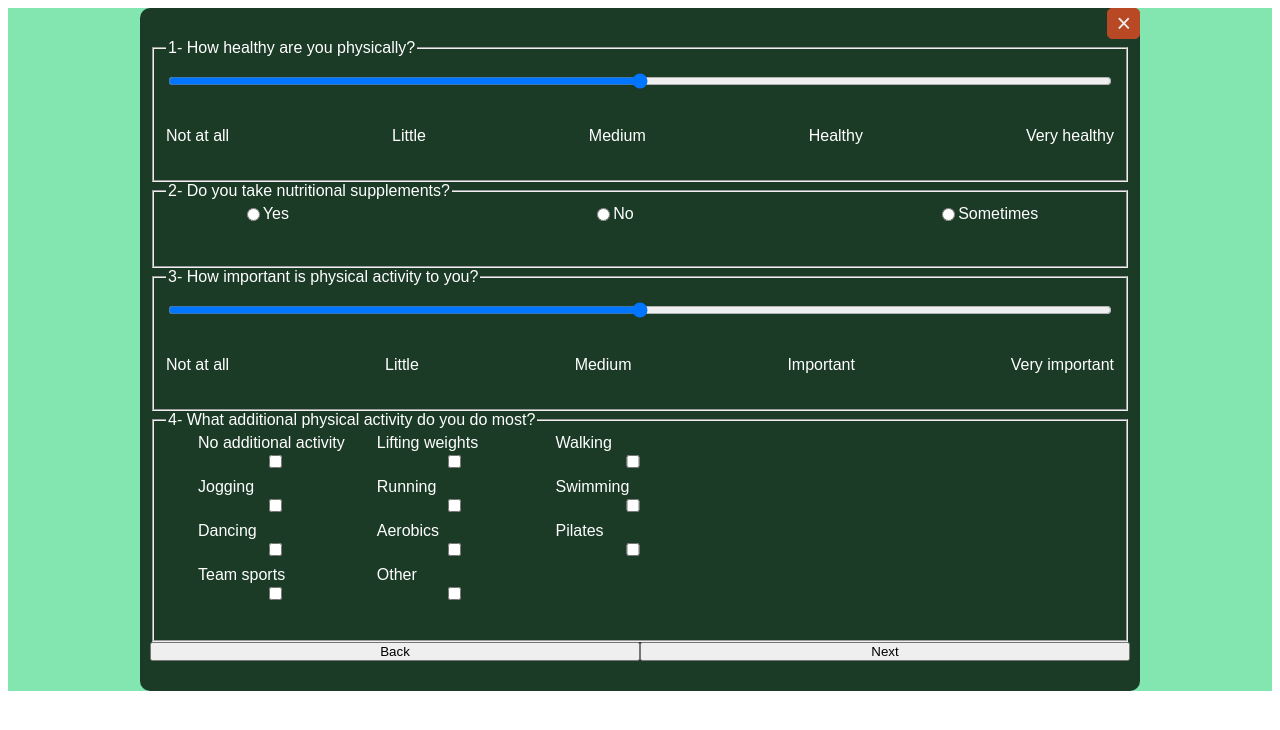
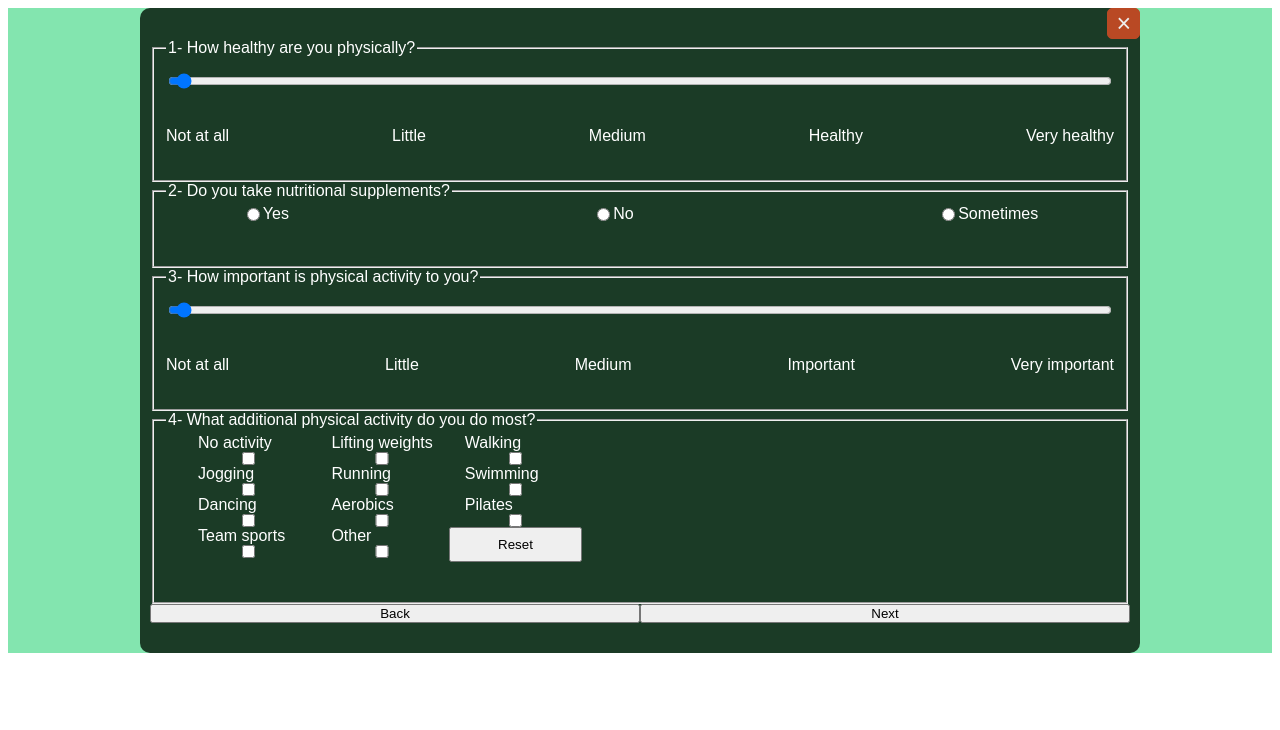
Before and after one commit to Ari-Ario/health-survey, a PHP site: page /form-one.php in a window 1280 px wide. Shown: the top 730 px of the page. Run offline with PHP 8.4, Linux system fonts and the light colour scheme.

Commit message:
at the beggining of  validation form

```diff
--- a/www/public/form-one.php
+++ b/www/public/form-one.php
@@ -23,12 +23,12 @@ if (session_status() === PHP_SESSION_NONE){
     <?php include_once "./components-form/close.php"; ?>
 
     <section class="form-section-one">
-      <form action="/components-form/form-one-to-two.php" method="POST">
+      <form name="form1" action="/components-form/form-one-to-two.php" method="POST">
 
       <fieldset class="fieldset">
         <legend>1- How healthy are you physically?</legend>
         <section class="field">
-          <input type="range" name="q1" id="q1" value="" min="0" max="4" >
+          <input type="range" name="q1" id="q1" min="0" max="100" value="0" required>
         </section>
         <section class="field">
           <label for="q1">Not at all</label>
@@ -43,7 +43,7 @@ if (session_status() === PHP_SESSION_NONE){
         <legend>2- Do you take nutritional supplements?</legend>
         <section class="field">
           <label for="q2" class="q2">
-            <input type="radio" name="q2" id="q2" value="yes" />Yes
+            <input type="radio" name="q2" id="q2" value="yes">Yes
           </label>
           <label for="q2" class="q2">
             <input type="radio" name="q2" id="q2" value="no" />No
@@ -57,7 +57,7 @@ if (session_status() === PHP_SESSION_NONE){
       <fieldset class="fieldset">
         <legend>3- How important is physical activity to you?</legend>
         <section class="field">
-          <input type="range" name="q3" id="q3" min="0" max="4"/>
+          <input type="range" name="q3" id="q3" min="0" max="100" value="0" required>
         </section>
         <section class="field">
           <label for="q3">Not at all</label>
@@ -68,52 +68,53 @@ if (session_status() === PHP_SESSION_NONE){
         </section>
       </fieldset>
 
-      <fieldset class="fieldset" >
+      <fieldset class="fieldset" id="checkboxes">
         <legend>4- What additional physical activity do you do most?</legend>
         <section class="field" id="fieldset4">
           <section class="q4-grid">
             <label for="q4" class="q4">
-              No additional activity<input type="checkbox" name="q4" id="q4" value="Yes" />
+              No activity<input type="checkbox" name="q4" class="q4" value="1" />
             </label>
             <label for="q4" class="q4">
-              Lifting weights <input type="checkbox" name="q4" id="q4" value="Yes" />
+              Lifting weights <input type="checkbox" name="q4" class="q4" value="1" />
             </label>
             <label for="q4" class="q4">
-              Walking <input type="checkbox" name="q4" id="q4" value="Yes" />
+              Walking <input type="checkbox" name="q4" class="q4" value="1" />
             </label>
           </section>
 
           <section class="q4-grid">
             <label for="q4" class="q4">
-              Jogging <input type="checkbox" name="q4" id="q4" value="" />
+              Jogging <input type="checkbox" name="q4" class="q4" value="1" />
             </label>
             <label for="q4" class="q4">
-              Running <input type="checkbox" name="q4" id="q4" value="" />
+              Running <input type="checkbox" name="q4" class="q4" value="1" />
             </label>
             <label for="q4" class="q4">
-              Swimming <input type="checkbox" name="q4" id="q4" value="" />
+              Swimming <input type="checkbox" name="q4" class="q4" value="1" />
             </label>
           </section>
           <!-- <section class="q4-grid"></section> -->
           <section class="q4-grid">
             <label for="q4" class="q4">
-              Dancing <input type="checkbox" name="q4" id="q4" value="" />
+              Dancing <input type="checkbox" name="q4" class="q4" value="1" />
             </label>
             <label for="q4" class="q4">
-              Aerobics <input type="checkbox" name="q4" id="q4" value="" />
+              Aerobics <input type="checkbox" name="q4" class="q4" value="1" />
             </label>
             <label for="q4" class="q4">
-              Pilates <input type="checkbox" name="q4" id="q4" value="" />
+              Pilates <input type="checkbox" name="q4" class="q4" value="1" />
             </label>
           </section>
 
           <section class="q4-grid">
             <label for="q4" class="q4">
-              Team sports <input type="checkbox" name="q4" id="q4" value="" />
+              Team sports <input type="checkbox" name="q4" class="q4" value="1" />
             </label>
             <label for="q4" class="q4">
-              Other <input type="checkbox" name="q4" id="q4" value="" />
+              Other <input type="checkbox" name="q4" class="q4" value="1" />
             </label>
+            <input type="button" onclick="resetCheckboxs()" value="Reset">
           <section>
 
         </section>
@@ -123,7 +124,7 @@ if (session_status() === PHP_SESSION_NONE){
         <section class="field">
         <input class="btn" type="button" value="Back" onclick="closeForm()">
 
-        <input class="btn" type="submit" value="Next" >
+        <input class="btn" type="submit" value="Next" onsubmit="validateForm()" >
         </section>
       <section>
 
```
Also changed, not shown: www/public/form-two.php (+4 -4 lines), www/public/script.js (+67 -15 lines), www/public/styles-home.css (+6 -31 lines).
